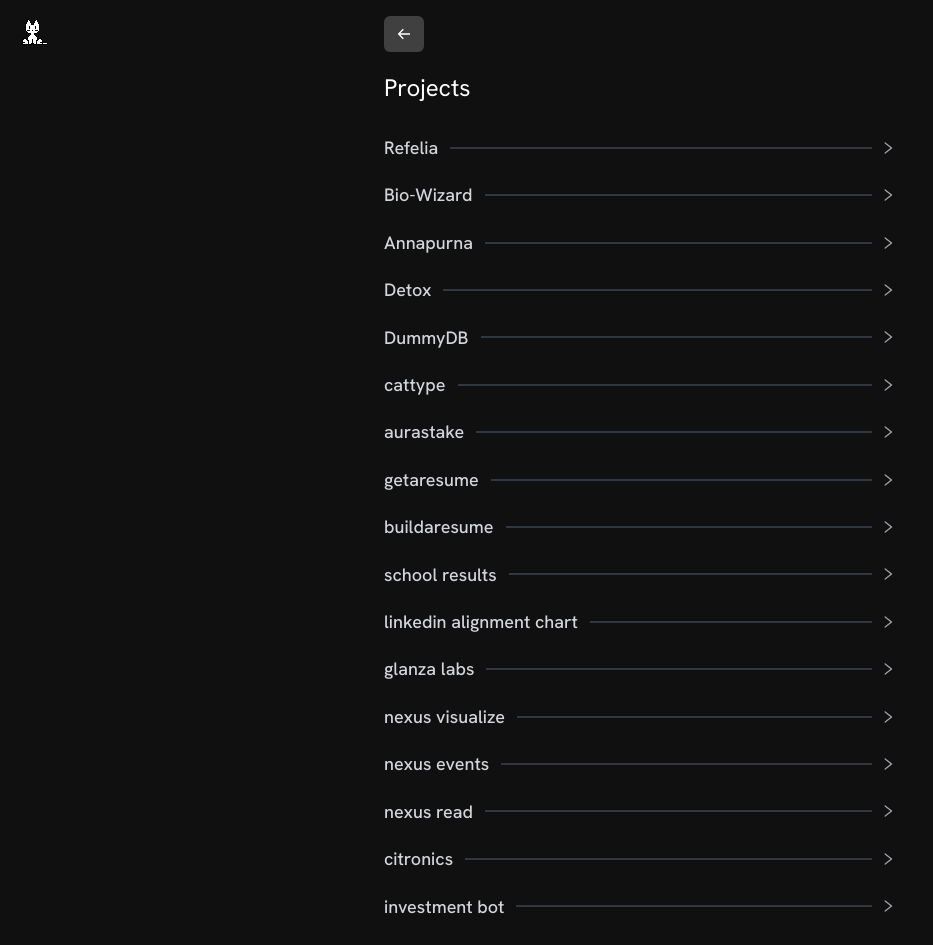
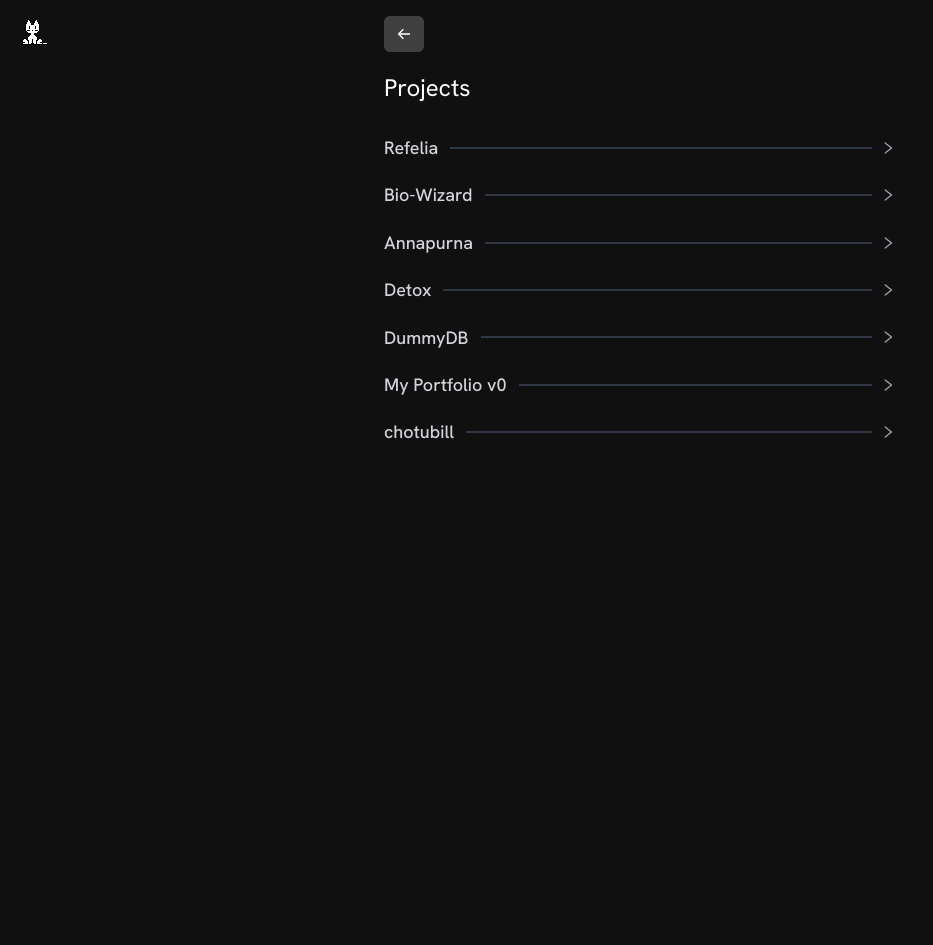
Before and after one commit to ayushbasak101/ayush.link, a Next.js app in the folder portfolio-main/: page /project in a window 1280 px wide. Shown: the top 945 px of the page, without its empty margins (0-933 px from the left). After the commit the page ends 800 px from the top, so only its background shows below. Built offline with nearby package versions, Linux system fonts and the light colour scheme.

Commit message:
added project names

```diff
--- a/portfolio-main/constants/index.ts
+++ b/portfolio-main/constants/index.ts
@@ -131,8 +131,8 @@
     ]
   },
   {
-    name: "cattype",
-    slug: "cattype",
+    name: "My Portfolio v0",
+    slug: "portfolio0",
     image: {
       url: "/cattype.webp",
       width: 400,
@@ -154,8 +154,8 @@
     ]
   },
   {
-    name: "aurastake",
-    slug: "aurastake",
+    name: "chotubill",
+    slug: "chotubill",
     image: {
       url: "/aurastake.webp",
       width: 400,
@@ -175,219 +175,4 @@
       "Leaderboards"
     ]
   },
-  {
-    name: "getaresume",
-    slug: "getaresume",
-    image: {
-      url: "/getaresume.png",
-      width: 400,
-      height: 200,
-      alt: "GetaResume"
-    },
-    urls: {
-      liveUrl: "https://getaresu.me/"
-    },
-    description: "A resume to portfolio website tool that allows you to create a web resume in minutes.",
-    tags: ["Resume", "PDF", "View", "Portfolio"]
-  },
-  {
-    name: "buildaresume",
-    slug: "buildaresume",
-    image: {
-      url: "/buildaresume.png",
-      width: 400,
-      height: 200,
-      alt: "BuildaResume"
-    },
-    urls: {
-      liveUrl: "https://buildaresume.vercel.app/"
-    },
-    description: "A resume builder that allows you to create a resume in minutes based off your linkedin and github profiles.",
-    tags: ["Resume", "PDF", "View", "Portfolio"]
-  },
-  {
-    name: "school results",
-    slug: "school-results",
-    image: {
-      url: "/lkpsresult.png",
-      width: 400,
-      height: 200,
-      alt: "School Results"
-    },
-    description: "An app that generates results for a pre-primary school.",
-    urls: {
-      liveUrl: "https://lkps.ani.ink/",
-      githubUrl: "https://github.com/icantcodefyi/school-results"
-    },
-    tags: [
-      "Education",
-      "TypeScript",
-      "Next.Js",
-      "PDFME",
-      "Serverless",
-      "Tailwind Css"
-    ]
-  },
-  {
-    "name": "linkedin alignment chart",
-    "slug": "linkedin-chart",
-    "image": {
-      "url": "/linkedin.png",
-      "width": 400,
-      "height": 200,
-      "alt": "Linkedin Alignment Chart"
-    },
-    "description": "Create D&D-style alignment charts for LinkedIn users. Place users on a Lawful-Chaotic and Good-Evil grid based on AI analysis.",
-    "urls": {
-      "liveUrl": "https://linkedin-alignment-chart.vercel.app/",
-      "githubUrl": "https://github.com/icantcodefyi/linkedin-alignment-chart"
-    },
-    tags: ["LinkedIn", "Next.js", "Tailwind CSS", "Vercel AI SDK", "React", "TypeScript"]
-  },
-  {
-    name: "glanza labs",
-    slug: "glanza-labs",
-    image: {
-      url: "/glanza.png",
-      width: 400,
-      height: 200,
-      alt: "Glanza Labs"
-    },
-    description: "Beautifully designed and developed landing page including app for Glanza Labs.",
-    urls: {
-      liveUrl: "https://www.glanza.org/"
-    },
-    tags: [
-      "Landing Page",
-      "NextAuth",
-      "Next.Js",
-      "Tailwind Css",
-      "PostgreSQL"
-    ]
-  },
-  {
-    name: "nexus visualize",
-    slug: "nexus-visualize",
-    image: {
-      url: "/nexusdashboard.png",
-      width: 400,
-      height: 200,
-      alt: "Nexus Visualize"
-    },
-    description: "AI Dashboard Generator is an open-source dashboard generator based on Next.js and OpenAI's GPT-3 technology. The tool allows users to feed existing tables or datasets, and from there, it understands the intent of the table and generates a visual representation of the data.",
-    urls: {
-      liveUrl: "https://dashboard.aniruddh.tech",
-      githubUrl: "https://github.com/AnuPlayz/nexus-dashboard"
-    },
-    tags: [
-      "AI",
-      "Next.js",
-      "OpenAI",
-      "GPT-3.5",
-      "Data Visualization",
-      "CSV"
-    ]
-  },
-  {
-    name: "nexus events",
-    slug: "nexus-events",
-    image: {
-      url: "/nexusevents.png",
-      width: 400,
-      height: 200,
-      alt: "Nexus Events",
-    },
-    description:
-      "A event management nft ticketing dapp made using PolygonId, The Graph and Scroll",
-    urls: {
-      liveUrl: "https://nexus-events.vercel.app/",
-      githubUrl: "https://github.com/orgs/NexusTech-India/repositories"
-    },
-    tags: [
-      "Solidity",
-      "Hardhat",
-      "Typescript",
-      "Next.js",
-      "PolygonId",
-      "TheGraph",
-      "Scroll.io",
-    ],
-  },
-  {
-    name: "nexus read",
-    slug: "nexus-read",
-    image: {
-      url: "/nexusread.png",
-      alt: "NexusRead",
-      width: 400,
-      height: 200,
-    },
-    urls: {
-      githubUrl: "https://github.com/AnuPlayz/nexus-read",
-      liveUrl: "https://www.youtube.com/watch?v=5FMkSz6AF-0"
-    },
-    description:"A manga hosting web application for hosting your own manga and showcase that to the world!",
-    tags: [
-      "Next.js",
-      "TypeScript",
-      "Tailwind CSS",
-      "NextAuth",
-      "Prisma",
-      "MongoDB",
-      "Imagga"
-    ],
-  },
-  {
-    name: "citronics",
-    description:
-      "An official event website for college fest made with html css and vanilla js",
-    slug: "citronics",
-    urls: {
-      liveUrl: "https://citronics.netlify.app/",
-    },
-    image: {
-      url: "/citronics.png",
-      width: 400,
-      height: 200,
-      alt: "Citronics",
-    },
-    tags: [
-      "HTML5",
-      "CSS3",
-      "Javascript",
-      "Nodejs",
-      "ParticleJs",
-      "Nodejs",
-    ],
-  },
-  {
-    name: "investment bot",
-    slug: "investment-bot",
-    urls: {
-      githubUrl: "https://github.com/AnuPlayz/investment-bot",
-    },
-    image: {
-      url: "/investment.png",
-      alt: "Investment app",
-      width: 400,
-      height: 200,
-    },
-    description: "A discord bot for discord.gg/paisa ( investment server ) built using discord.js and TypeScript.",
-    tags: ["TypeScript", "Discord.js", "Node.js"],
-  },
-  {
-    name: "animax",
-    slug: "animax",
-    urls: {
-      githubUrl: "https://github.com/AnuPlayz/animax",
-    },
-    tags: ["Express", "MongoDB", "Typescript", "Javascript", "Node.js"],
-    description: "Backend for an anime website + a scraper which gets all data of anime from websites like aniwatch.to .",
-    image: {
-      url: "/animax.png",
-      width: 400,
-      height: 200,
-      alt: "React Cli",
-    },
-  },
 ];
```
